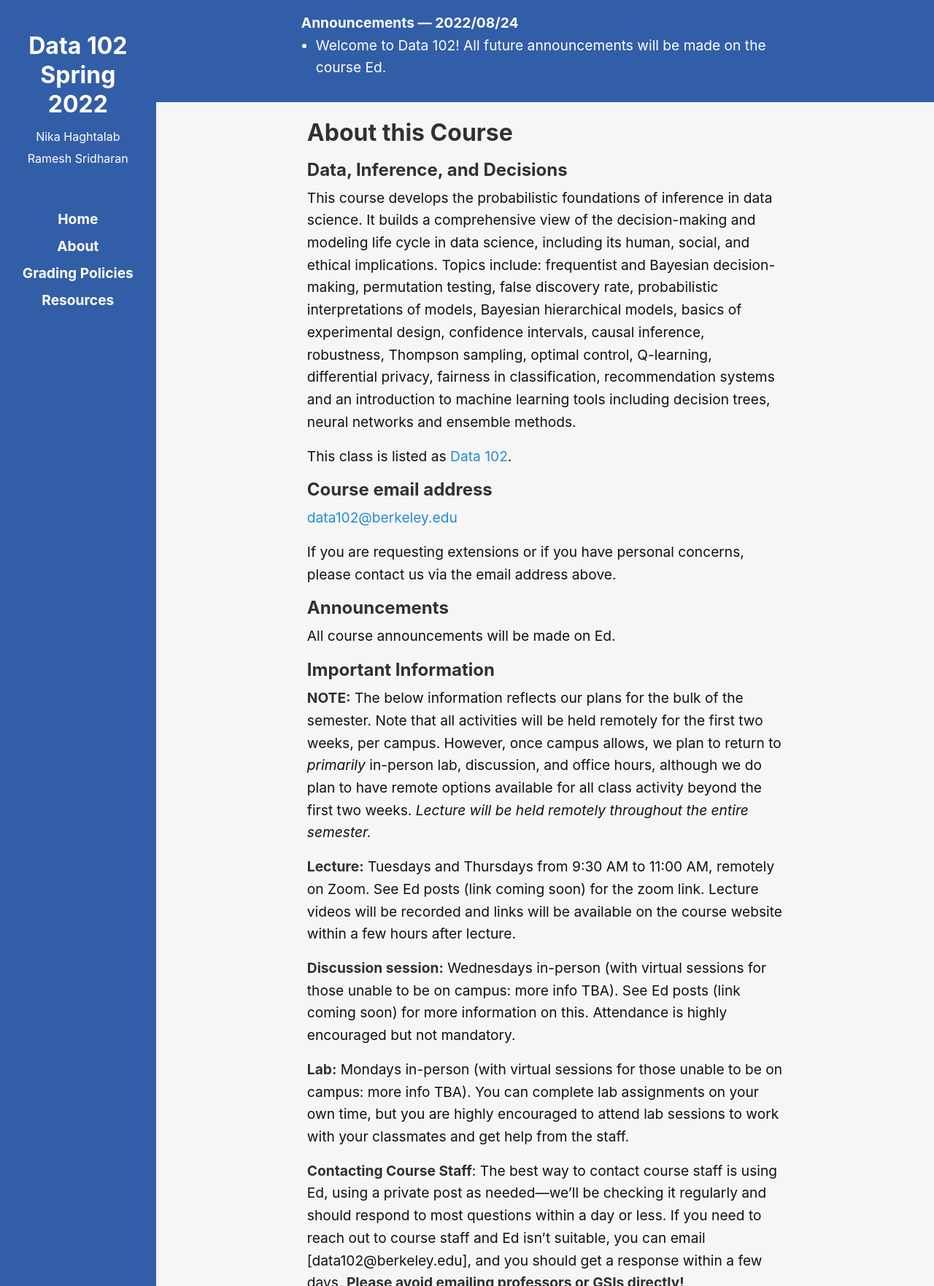
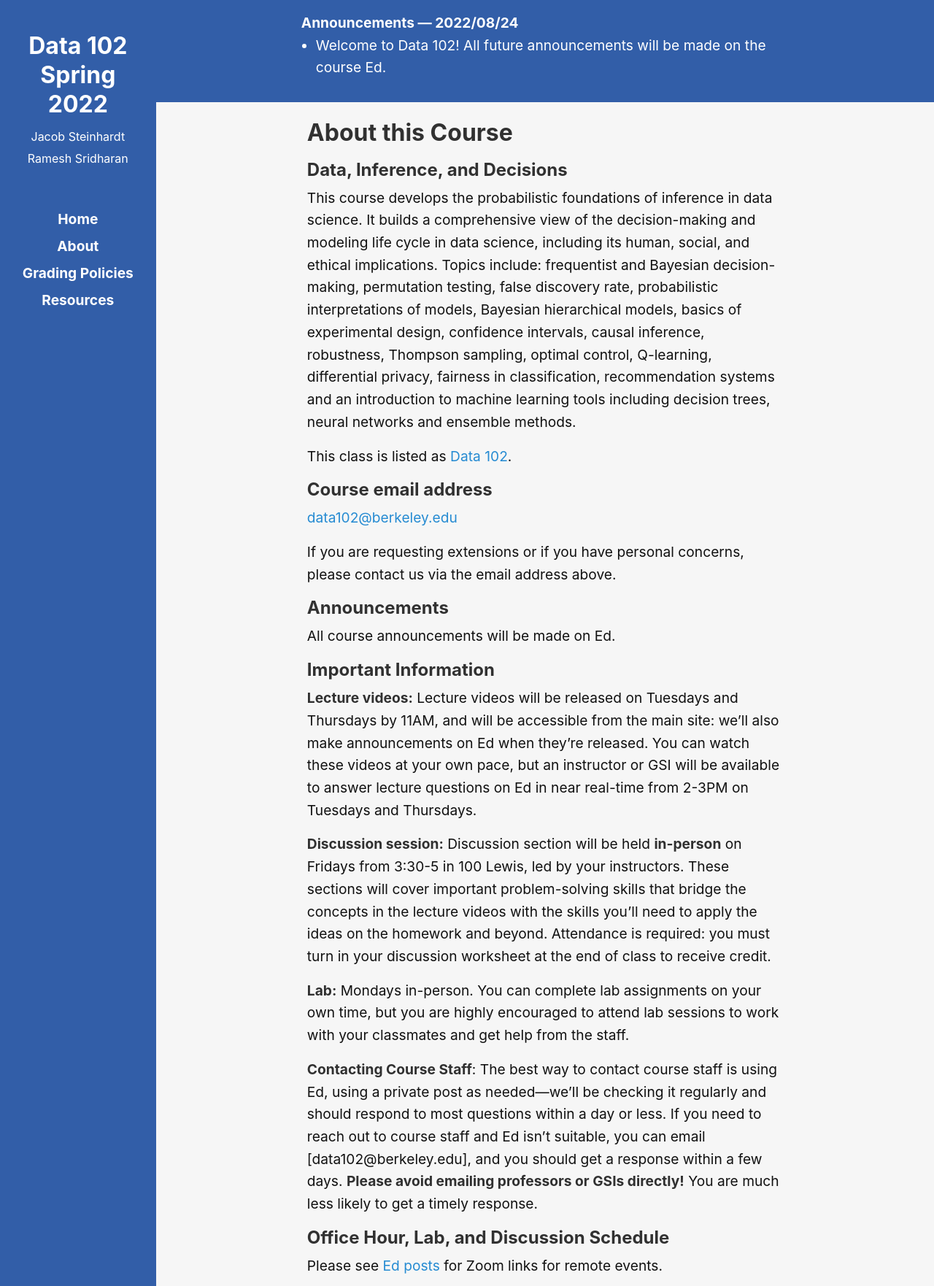
Before and after one commit to ds-102/fa22, a Jekyll site: the page built from about.md, in a window 1280 px wide, cut to the strip 0-1762 px from the top of the page. Shown: the whole strip at 73% size. Built offline with Jekyll 4.4.1, drawn with Linux system fonts in a browser that asks for light colours.

Commit message:
update policies for fall 22

```diff
--- a/_includes/sidebar.html
+++ b/_includes/sidebar.html
@@ -2,7 +2,7 @@
   <hgroup class="sidebar__title">
     <h1>Data 102 Spring 2022</h1>
     <p>
-        <small>Nika Haghtalab</small>  <br/>
+        <small>Jacob Steinhardt</small>  <br/>
         <small>Ramesh Sridharan</small>
     </p>
   </hgroup>
--- a/about.md
+++ b/about.md
@@ -20,18 +20,15 @@ If you are requesting extensions or if you have personal concerns, please contac
 
 All course announcements will be made on Ed.
 
-
 ## Important Information
 
-**NOTE:** The below information reflects our plans for the bulk of the semester. Note that all activities will be held remotely for the first two weeks, per campus. However, once campus allows, we plan to return to *primarily* in-person lab, discussion, and office hours, although we do plan to have remote options available for all class activity beyond the first two weeks. *Lecture will be held remotely throughout the entire semester.*
+**Lecture videos:** Lecture videos will be released on Tuesdays and Thursdays by 11AM, and will be accessible from the main site: we'll also make announcements on Ed when they're released. You can watch these videos at your own pace, but an instructor or GSI will be available to answer lecture questions on Ed in near real-time from 2-3PM on Tuesdays and Thursdays.
 
-**Lecture:** Tuesdays and Thursdays from 9:30 AM to 11:00 AM, remotely on Zoom. See Ed posts (link coming soon) for the zoom link. Lecture videos will be recorded and links will be available on the course website within a few hours after lecture.
+**Discussion session:** Discussion section will be held **in-person** on Fridays from 3:30-5 in 100 Lewis, led by your instructors. These sections will cover important problem-solving skills that bridge the concepts in the lecture videos with the skills you'll need to apply the ideas on the homework and beyond. Attendance is required: you must turn in your discussion worksheet at the end of class to receive credit.
 
-**Discussion session:** Wednesdays in-person (with virtual sessions for those unable to be on campus: more info TBA). See Ed posts (link coming soon) for more information on this. Attendance is highly encouraged but not mandatory.
+**Lab:** Mondays in-person. You can complete lab assignments on your own time, but you are highly encouraged to attend lab sessions to work with your classmates and get help from the staff.
 
-**Lab:** Mondays in-person (with virtual sessions for those unable to be on campus: more info TBA). You can complete lab assignments on your own time, but you are highly encouraged to attend lab sessions to work with your classmates and get help from the staff.
-
-**Contacting Course Staff**: The best way to contact course staff is using Ed, using a private post as needed—we'll be checking it regularly and should respond to most questions within a day or less. If you need to reach out to course staff and Ed isn't suitable, you can email [data102@berkeley.edu], and you should get a response within a few days. **Please avoid emailing professors or GSIs directly!**
+**Contacting Course Staff**: The best way to contact course staff is using Ed, using a private post as needed—we'll be checking it regularly and should respond to most questions within a day or less. If you need to reach out to course staff and Ed isn't suitable, you can email [data102@berkeley.edu], and you should get a response within a few days. **Please avoid emailing professors or GSIs directly!** You are much less likely to get a timely response.
 
 
 ## Office Hour, Lab, and Discussion Schedule
```
Also changed, not shown: grading.md (+16 -8 lines).
